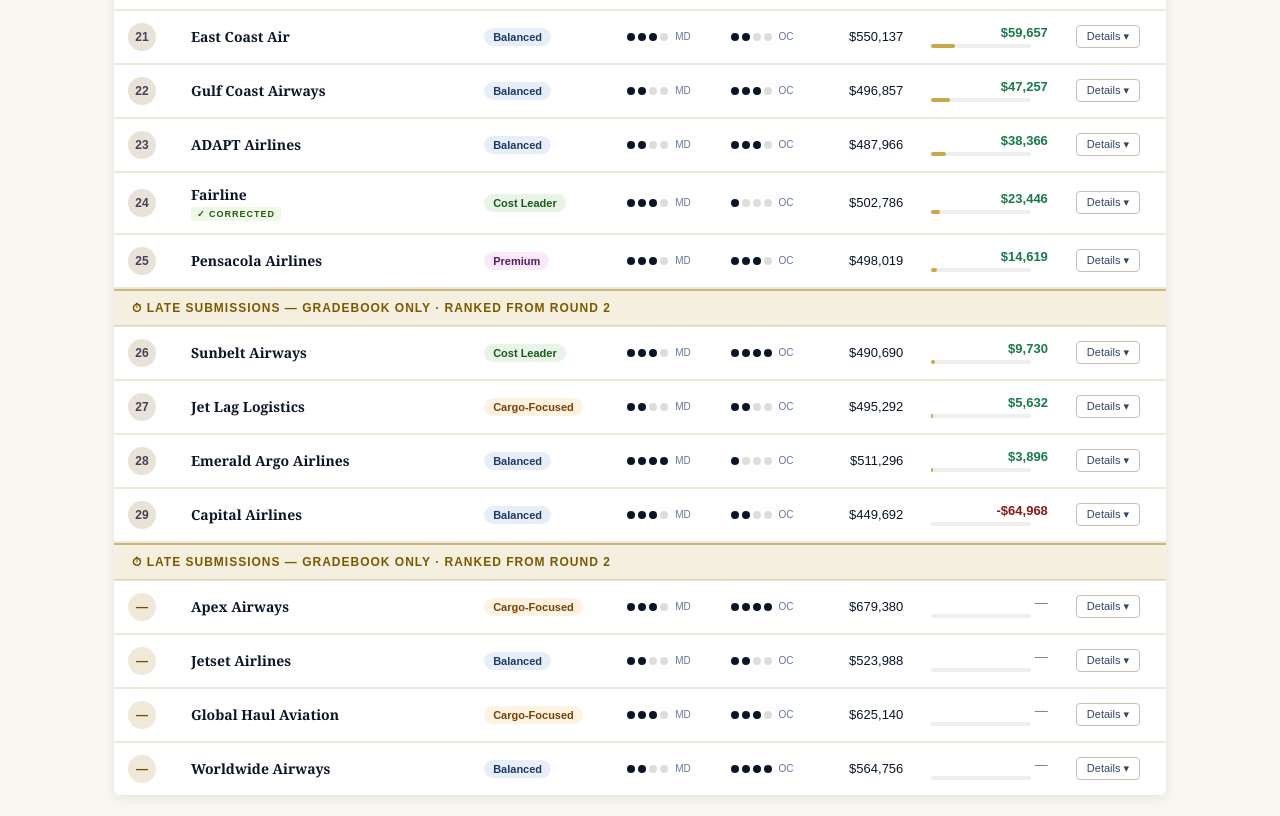
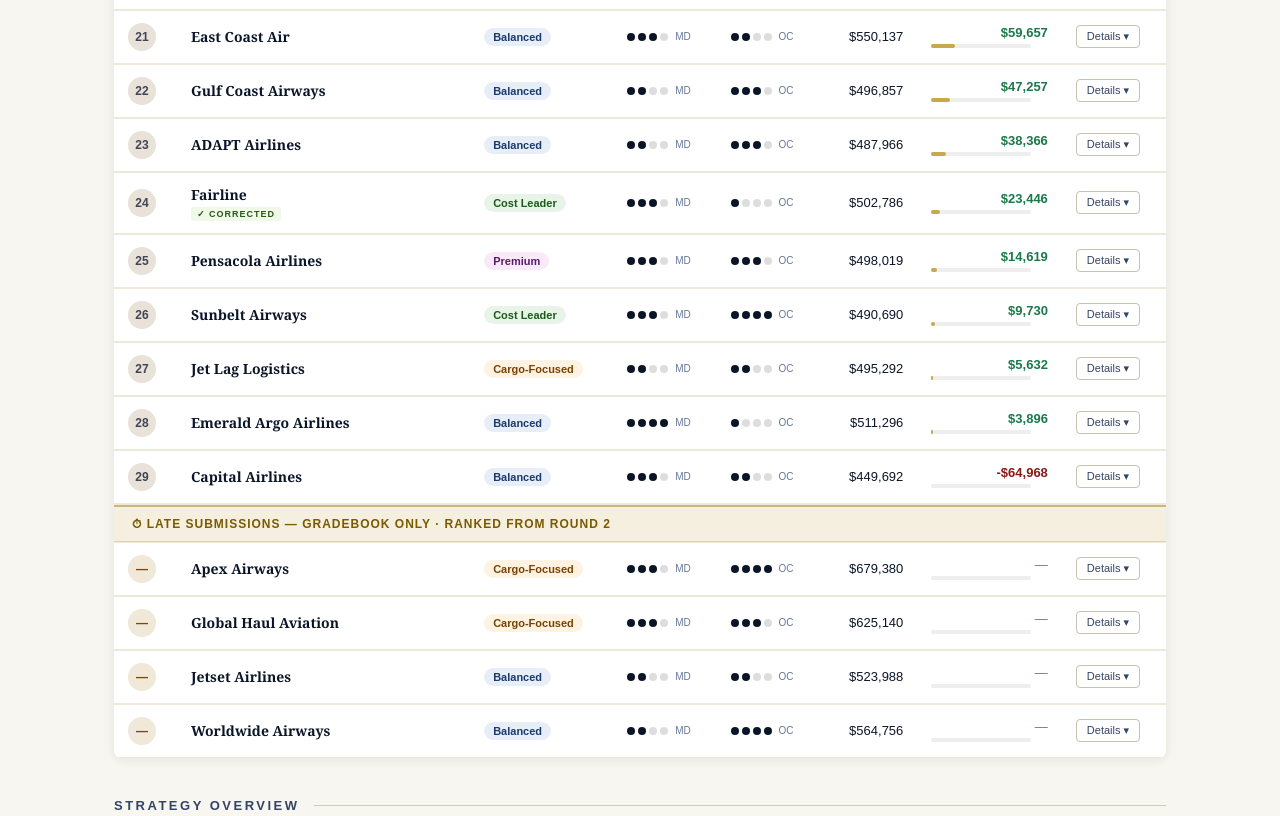
Before and after one commit to koconnor1-cloud/tra3440, a plain HTML site: page index.html in a window 1280 px wide. Shown: the part 1499-2315 px from the top of the page. Drawn offline with Linux system fonts and the light colour scheme.

Commit message:
Add files via upload

```diff
--- a/index.html
+++ b/index.html
@@ -552,7 +552,7 @@ const DATA = [
      why:"The combination of high passenger load factors on shorter routes and heavy cargo concentration on DFW — the highest-yield cargo corridor — made excellent use of the Cargo-Focused bonus. OC 3 provided meaningful cost relief across a fairly large total flight schedule.",
      rec:"This is an efficient, well-structured operation. In Round 2, the ATL business rebound will likely push your already-near-capacity ATL route to full. That's good news, but it also means you may be leaving money on the table if passengers can't all get seats. Consider whether adding an ATL flight is worth it."}},
 
-  {rank:26, airline:"Apex Airways",                      strategy:"Cargo-Focused",    md:3, oc:4, revenue:679380,  op_cost:370640,  invest:130000, profit:178740,  corrected:false, isNew:false, isLate:true,
+  {rank:30, airline:"Apex Airways",                      strategy:"Cargo-Focused",    md:3, oc:4, revenue:679380,  op_cost:370640,  invest:130000, profit:178740,  corrected:false, isNew:false, isLate:true,
    atl:{fare:190, paxPct:50, flights:10, lf:50,  paxRev:114000,  cargoRev:112500, opCost:114800},
    mco:{fare:115, paxPct:40, flights:8,  lf:40,  paxRev:44160,   cargoRev:84000,  opCost:78720},
    dfw:{fare:220, paxPct:40, flights:12, lf:40,  paxRev:126720,  cargoRev:198000, opCost:177120},
@@ -584,7 +584,7 @@ const DATA = [
      why:"OC 4's 18% cost reduction was particularly effective given Five Flags' larger DFW footprint. The Balanced Carrier strategy doesn't receive cargo bonuses, but the mix on DFW was cargo-leaning enough to generate strong cargo income anyway. MD 2 provided a modest demand boost.",
      rec:"As a Balanced Carrier, Round 2's ATL business rebound plays to your strengths — you have passenger infrastructure ready and fares set competitively. Consider whether raising ATL fares slightly to capture the premium business travel demand makes sense, or whether volume at current fares is the better approach."}},
 
-  {rank:28, airline:"Global Haul Aviation",              strategy:"Cargo-Focused",    md:3, oc:3, revenue:625140,  op_cost:387200,  invest:105000, profit:132940,  corrected:false, isNew:false, isLate:true,
+  {rank:31, airline:"Global Haul Aviation",              strategy:"Cargo-Focused",    md:3, oc:3, revenue:625140,  op_cost:387200,  invest:105000, profit:132940,  corrected:false, isNew:false, isLate:true,
    atl:{fare:195, paxPct:90, flights:10, lf:74,  paxRev:173180,  cargoRev:22500,  opCost:123200},
    mco:{fare:118, paxPct:60, flights:10, lf:60,  paxRev:84960,   cargoRev:70000,  opCost:105600},
    dfw:{fare:225, paxPct:10, flights:10, lf:10,  paxRev:27000,   cargoRev:247500, opCost:158400},
@@ -616,7 +616,7 @@ const DATA = [
      why:"The DFW concentration worked but would have been more profitable with higher OC investment to manage the large flight footprint. MCO is very lightly served, which is a different strategic choice. The Cargo-Focused bonus helped across all routes.",
      rec:"The operating cost burden of 17 DFW flights at OC 2 is noticeable. For Round 2, consider whether raising OC investment makes sense given the heavy DFW schedule, or whether shifting some DFW flights to ATL to capture the business travel rebound is the better trade."}},
 
-  {rank:29, airline:"Worldwide Airways",                 strategy:"Balanced Carrier", md:2, oc:4, revenue:564756,  op_cost:359160,  invest:105000, profit:100596,  corrected:false, isNew:false, isLate:true,
+  {rank:33, airline:"Worldwide Airways",                 strategy:"Balanced Carrier", md:2, oc:4, revenue:564756,  op_cost:359160,  invest:105000, profit:100596,  corrected:false, isNew:false, isLate:true,
    atl:{fare:200, paxPct:75, flights:12, lf:60,  paxRev:171602,  cargoRev:54000,  opCost:137760},
    mco:{fare:150, paxPct:90, flights:9,  lf:55,  paxRev:88954,   cargoRev:12600,  opCost:88560},
    dfw:{fare:275, paxPct:40, flights:9,  lf:40,  paxRev:118800,  cargoRev:118800, opCost:132840},
@@ -672,7 +672,7 @@ const DATA = [
      why:"The name and strategy are cargo-focused, but the mix decisions were almost purely passenger on the shorter routes. That's not necessarily wrong — ATL and MCO passenger yields are strong — but the Cargo-Focused bonus wasn't being leveraged on those routes. DFW cargo was solid at $132,000.",
      rec:"For Round 2, consider whether leaning more into cargo on at least one of the shorter routes would let you capture more of your strategy bonus. The ATL business rebound could also be an opportunity to adjust your ATL mix toward passengers even further given the strong ATL passenger revenue you already generate."}},
 
-  {rank:27, airline:"Jetset Airlines",                   strategy:"Balanced Carrier", md:2, oc:2, revenue:523988,  op_cost:398040,  invest:60000,  profit:65948,   corrected:false, isNew:false, isLate:true,
+  {rank:32, airline:"Jetset Airlines",                   strategy:"Balanced Carrier", md:2, oc:2, revenue:523988,  op_cost:398040,  invest:60000,  profit:65948,   corrected:false, isNew:false, isLate:true,
    atl:{fare:185, paxPct:75, flights:10, lf:75,  paxRev:166500,  cargoRev:45000,  opCost:130200},
    mco:{fare:115, paxPct:90, flights:12, lf:63,  paxRev:104328,  cargoRev:16800,  opCost:133920},
    dfw:{fare:210, paxPct:60, flights:8,  lf:60,  paxRev:120960,  cargoRev:70400,  opCost:133920},
@@ -832,7 +832,7 @@ DATA.forEach(d => {
     <td><button class="toggle-btn" onclick="toggle(${d.rank})">Details ▾</button></td>
   `;
   // Insert divider before late section
-  if (d.rank === 26) {
+  if (d.rank === 30) {
     const divRow = document.createElement('tr');
     divRow.innerHTML = `<td colspan="8" style="padding:0"><div style="background:#f5efe0;border-top:2px solid #c8b87a;border-bottom:1px solid #e0d4b0;padding:10px 18px;font-family:Arial,sans-serif;font-size:12px;color:#7a5a00;font-weight:600;letter-spacing:1px;text-transform:uppercase;">⏱ Late Submissions — Gradebook Only · Ranked from Round 2</div></td>`;
     tbody.appendChild(divRow);
```
